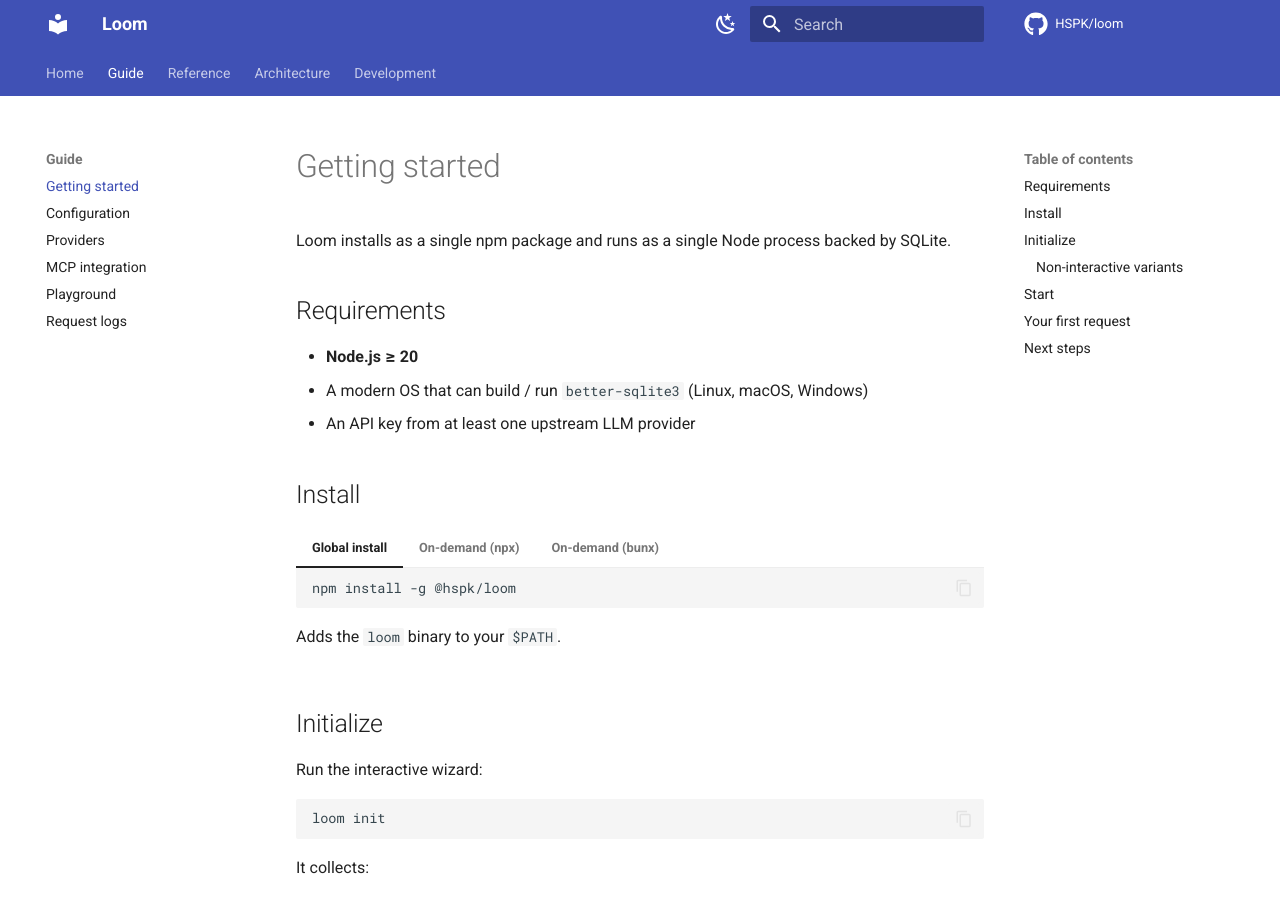
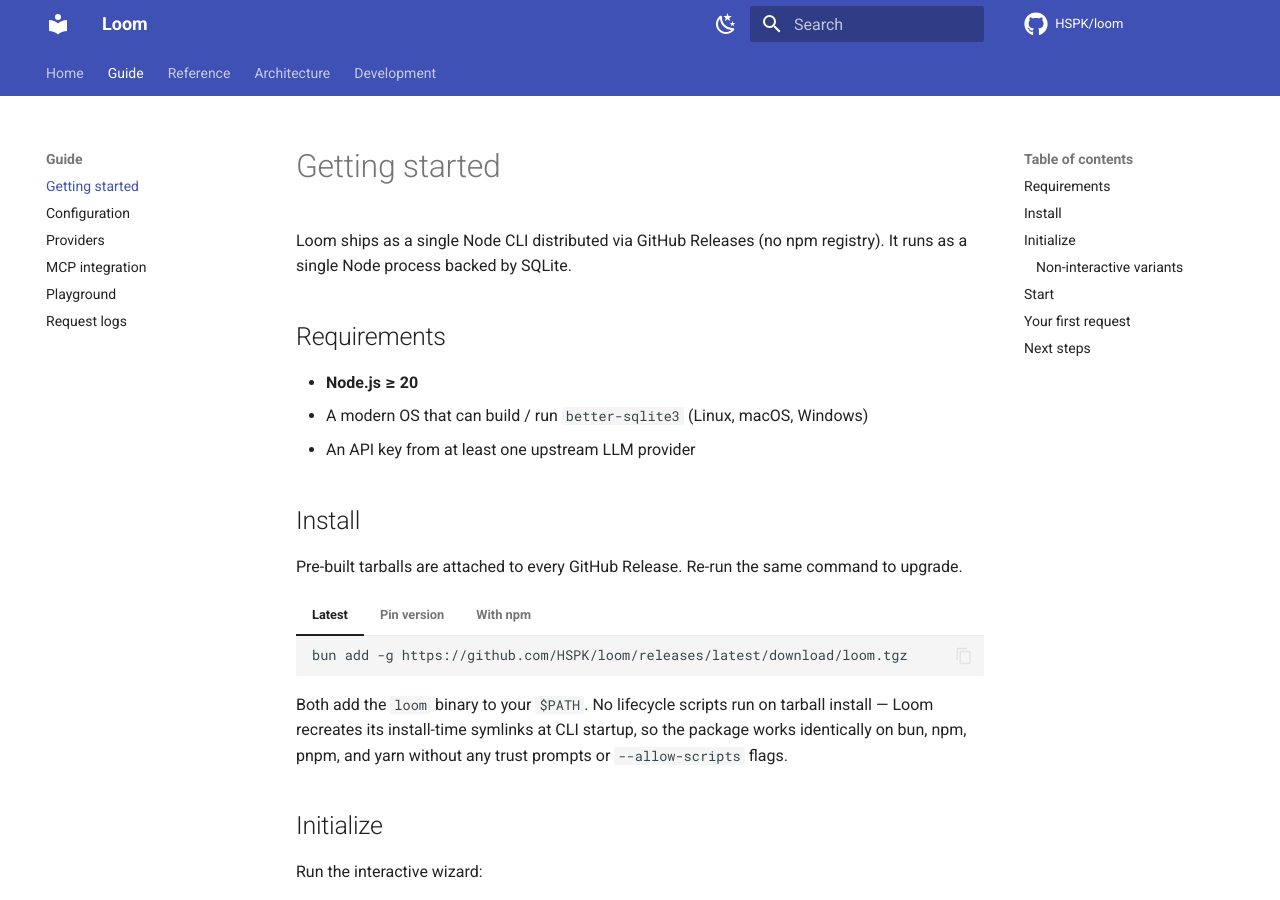
Before and after one commit to HSPK/aiui, an MkDocs documentation site: the page built from docs/guide/getting-started.md, in a window 1280 px wide and 900 px high. Built offline with MkDocs 1.6.1 and Material for MkDocs 9.7.7, drawn with Linux system fonts in a browser that asks for light colours; comment, search, counter and statistics services are not loaded.

Commit message:
docs: replace npm-registry install instructions with GitHub Release tarball URLs
We don't publish to npm anymore (see release.yml + memories). README,
getting-started docs, the README badge, and the runtime error message
all referenced npm install -g @hspk/loom — now point at the GitHub
Release tarball URL with bun/npm equivalents.

Co-authored-by: Copilot <223556219+Copilot@users.noreply.github.com>

````diff
--- a/docs/guide/getting-started.md
+++ b/docs/guide/getting-started.md
@@ -1,6 +1,7 @@
 # Getting started
 
-Loom installs as a single npm package and runs as a single Node process backed by SQLite.
+Loom ships as a single Node CLI distributed via GitHub Releases (no npm registry).
+It runs as a single Node process backed by SQLite.
 
 ## Requirements
 
@@ -10,25 +11,31 @@ Loom installs as a single npm package and runs as a single Node process backed b
 
 ## Install
 
-=== "Global install"
+Pre-built tarballs are attached to every GitHub Release. Re-run the same
+command to upgrade.
+
+=== "Latest"
 
     ```bash
-    npm install -g @hspk/loom
+    bun add -g https://github.com/HSPK/loom/releases/latest/download/loom.tgz
     ```
 
-    Adds the `loom` binary to your `$PATH`.
-
-=== "On-demand (npx)"
+=== "Pin version"
 
     ```bash
-    npx @hspk/loom <command>
+    bun add -g https://github.com/HSPK/loom/releases/download/v1.3.4/loom-1.3.4.tgz
     ```
 
-=== "On-demand (bunx)"
+=== "With npm"
 
     ```bash
-    bunx @hspk/loom <command>
+    npm i -g https://github.com/HSPK/loom/releases/latest/download/loom.tgz
     ```
+
+Both add the `loom` binary to your `$PATH`. No lifecycle scripts run on tarball
+install — Loom recreates its install-time symlinks at CLI startup, so the
+package works identically on bun, npm, pnpm, and yarn without any trust
+prompts or `--allow-scripts` flags.
 
 ## Initialize
 
--- a/package.json
+++ b/package.json
@@ -1,6 +1,6 @@
 {
   "name": "loom",
-  "version": "1.3.4",
+  "version": "1.3.5",
   "description": "Self-hosted AI testing platform — try models and MCP servers, log every request, and front your apps through an OpenAI-compatible gateway.",
   "keywords": [
     "ai",
````
Also changed, not shown: README.md (+20 -3 lines), 1 other file.
